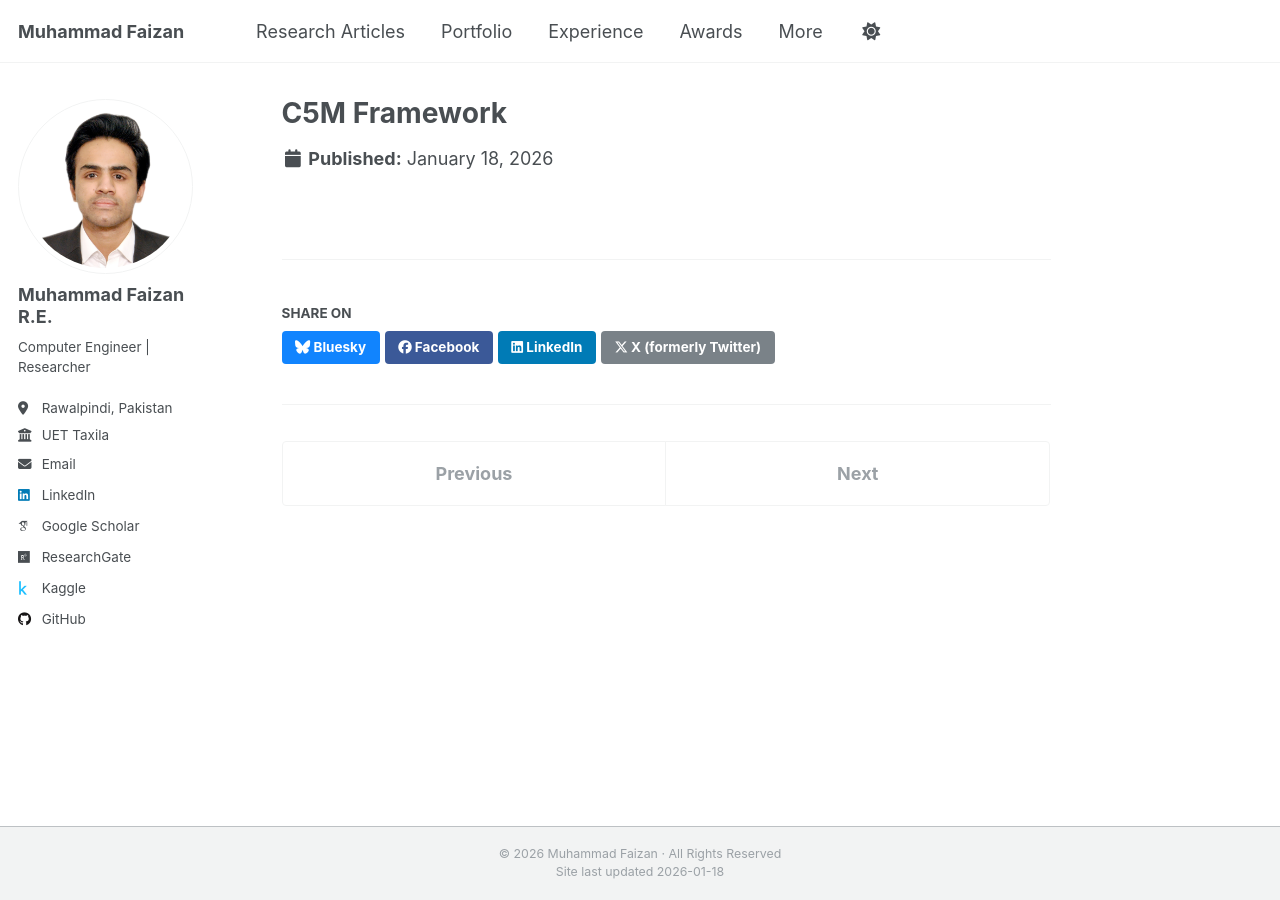
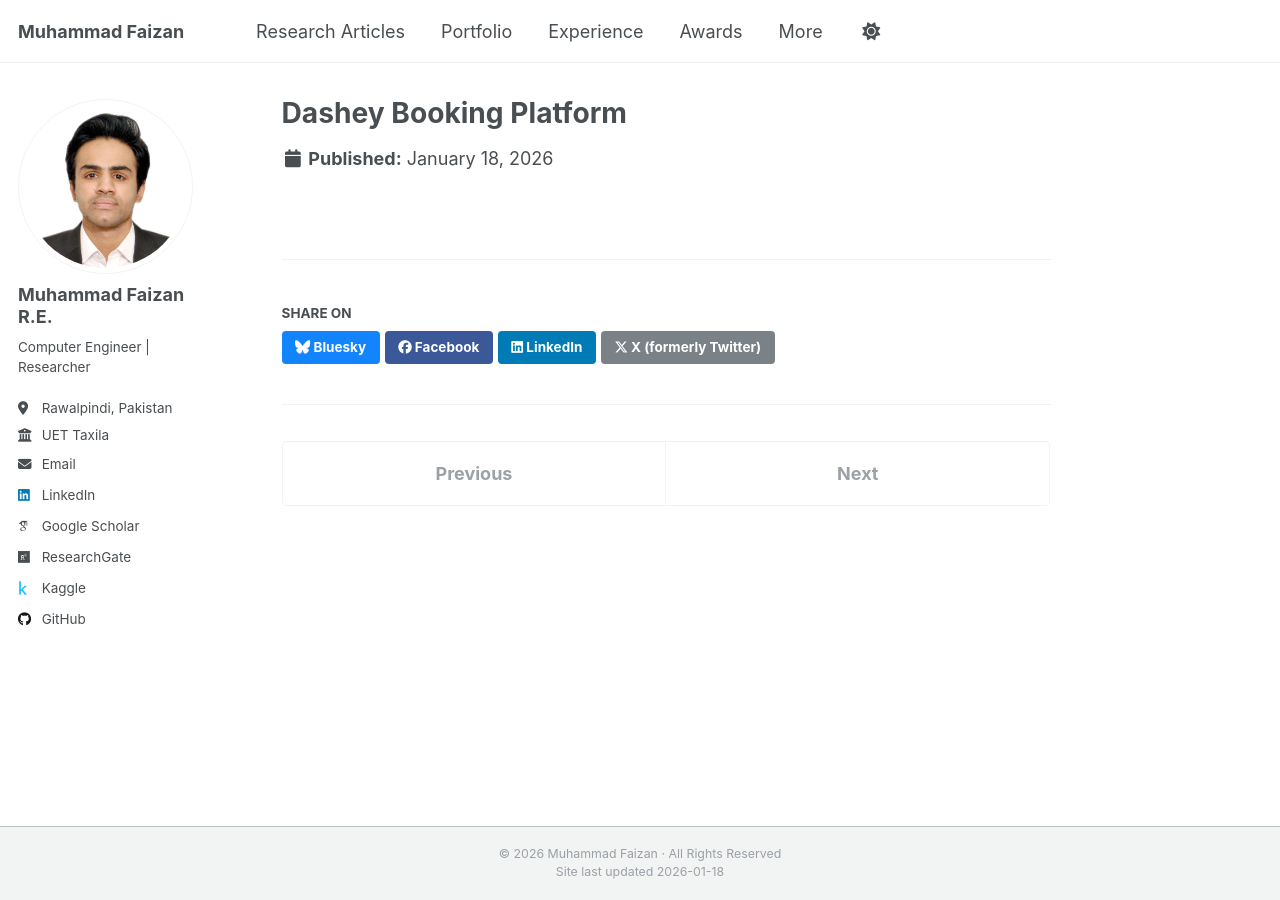
Before and after one commit to MuhammadFaizan99/MuhammadFaizan99.github.io, a Jekyll site: the page built from _portfolio/portfolio-1.md, in a window 1280 px wide. Built offline with Jekyll 4.4.1, drawn with Linux system fonts in a browser that asks for light colours; some web fonts are replaced; a script that is not in the unit is left out.

Commit message:
Update portfolio-1.md

```diff
--- a/_portfolio/portfolio-1.md
+++ b/_portfolio/portfolio-1.md
@@ -1,5 +1,5 @@
 ---
-title: "**C5M Framework**"
-preview: "https://c5m.world.s3-website-us-east-1.amazonaws.com/"
+title: "**Dashey Booking Platform**"
+preview: "https://www.trydashey.com/"
 collection: portfolio
 ---
```
